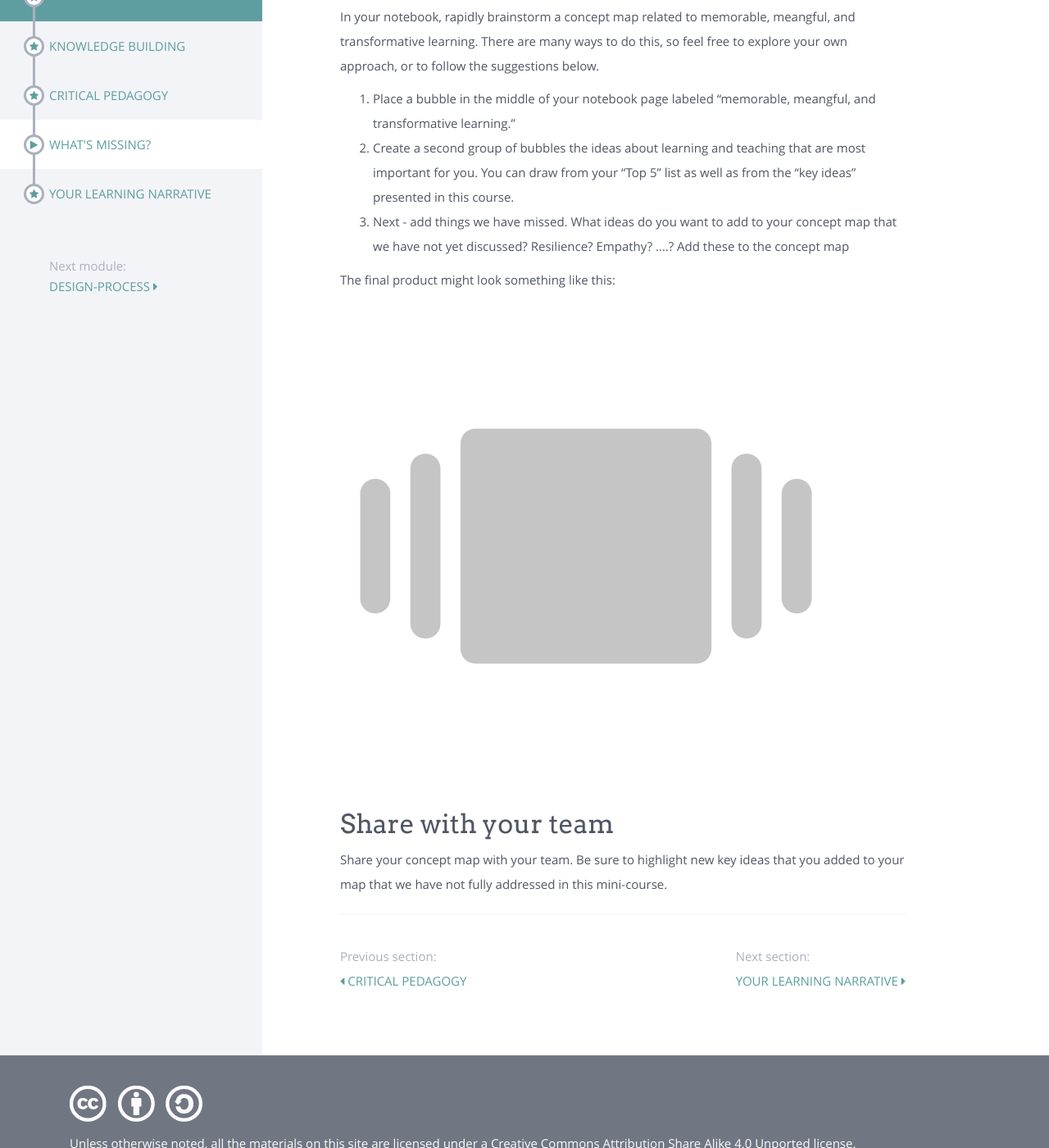
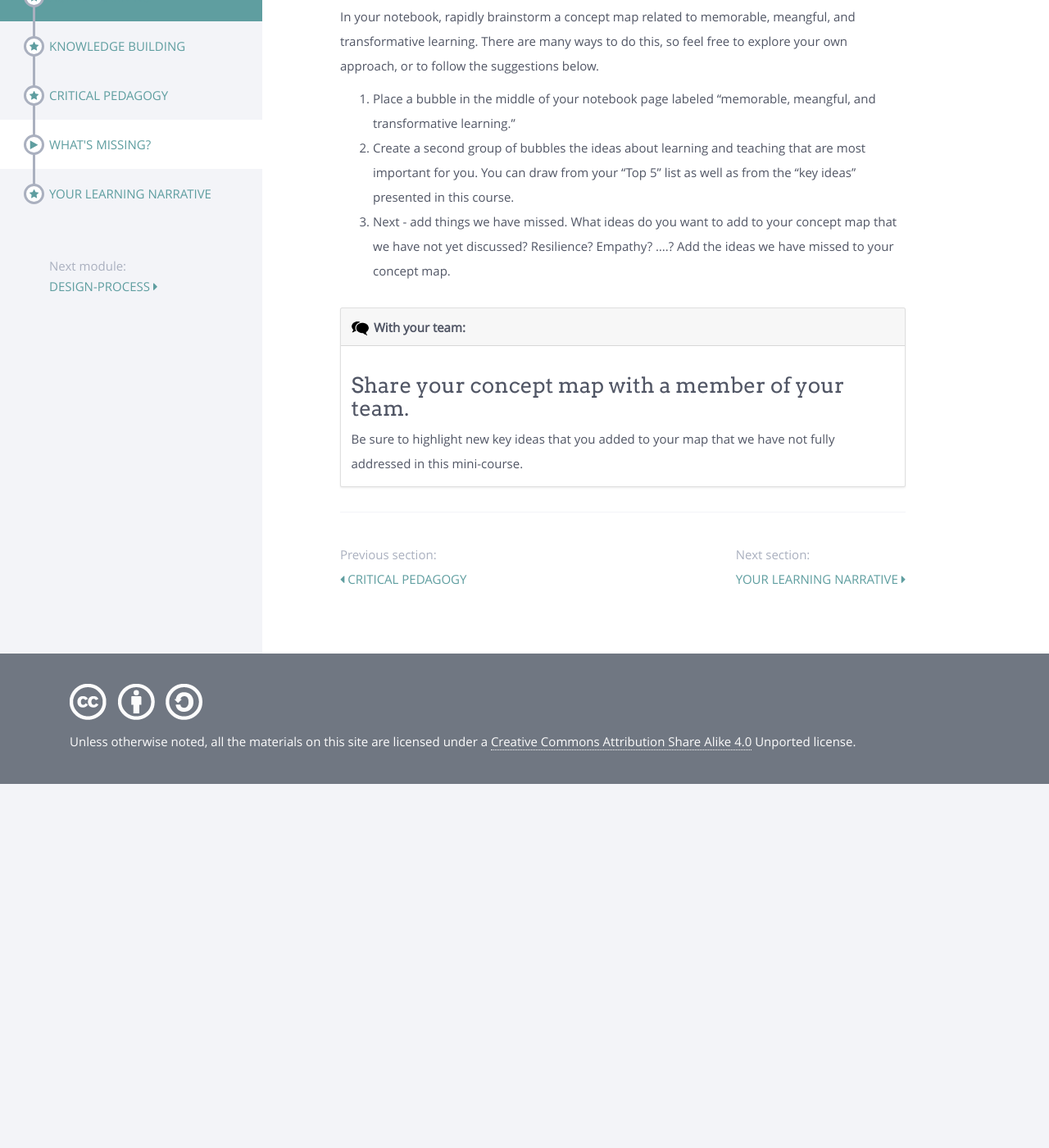
Before and after one commit to UCLALibrary/foundations, a Jekyll site: the page built from modules/key-ideas/_posts/2000-01-05-what-is-missing.md, in a window 1280 px wide and 1400 px high, scrolled down 359 px. Shown: the whole window at 82% size. Built offline with Jekyll 4.4.1, drawn with Linux system fonts in a browser that asks for light colours; nearby versions of some CDN libraries; after the commit the page ends 1315 px from its top, so only the background shows below that.

Commit message:
Update 2000-01-05-what-is-missing.md

```diff
--- a/modules/key-ideas/_posts/2000-01-05-what-is-missing.md
+++ b/modules/key-ideas/_posts/2000-01-05-what-is-missing.md
@@ -12,13 +12,31 @@ In your notebook, rapidly brainstorm a concept map related to memorable, meangfu
 
 1. Place a bubble in the middle of your notebook page labeled "memorable, meangful, and transformative learning."
 2. Create a second group of bubbles the ideas about learning and teaching that are most important for you. You can draw from your "Top 5" list as well as from the "key ideas" presented in this course.
-3. Next - add things we have missed. What ideas do you want to add to your concept map that we have not yet discussed? Resilience? Empathy? ....? Add these to the concept map
+3. Next - add things we have missed. What ideas do you want to add to your concept map that we have not yet discussed? Resilience? Empathy? ....? Add the ideas we have missed to your concept map.
 <!--4. Finally, add two or more examples of learning experiences in your life that connect to the ideas in your concept map.-->
 
-The final product might look something like this:
+<!-- todo:: The final product might look something like this: {% include placeholder.html %} -->
 
-{% include placeholder.html %}
-
-## Share with your team
-
-Share your concept map with your team. Be sure to highlight new key ideas that you added to your map that we have not fully addressed in this mini-course.
+<div class="card my-5 shadow-sm">
+  <div class="card-header">
+    <span>{% include icon-team.html %}With your team:</span>
+  </div>
+  <div class="card-body">
+    <h3 class="card-title">Share your concept map with a member of your team.</h3>
+    <p class="card-text">Be sure to highlight new key ideas that you added to your map that we have not fully addressed in this mini-course.</p>
+    <!--
+    <ul>
+        <li>An optional list of steps</li>
+        <li>or questions</li>
+        <li>to work on.</li>
+    </ul>
+    <div class="card-footer">
+        <h4>Tips</h4>
+        <ul>
+            <li>An optional list</li>
+            <li>of helpful tips</li>
+        </ul>
+    </div>
+    -->
+  </div>
+</div>
```
